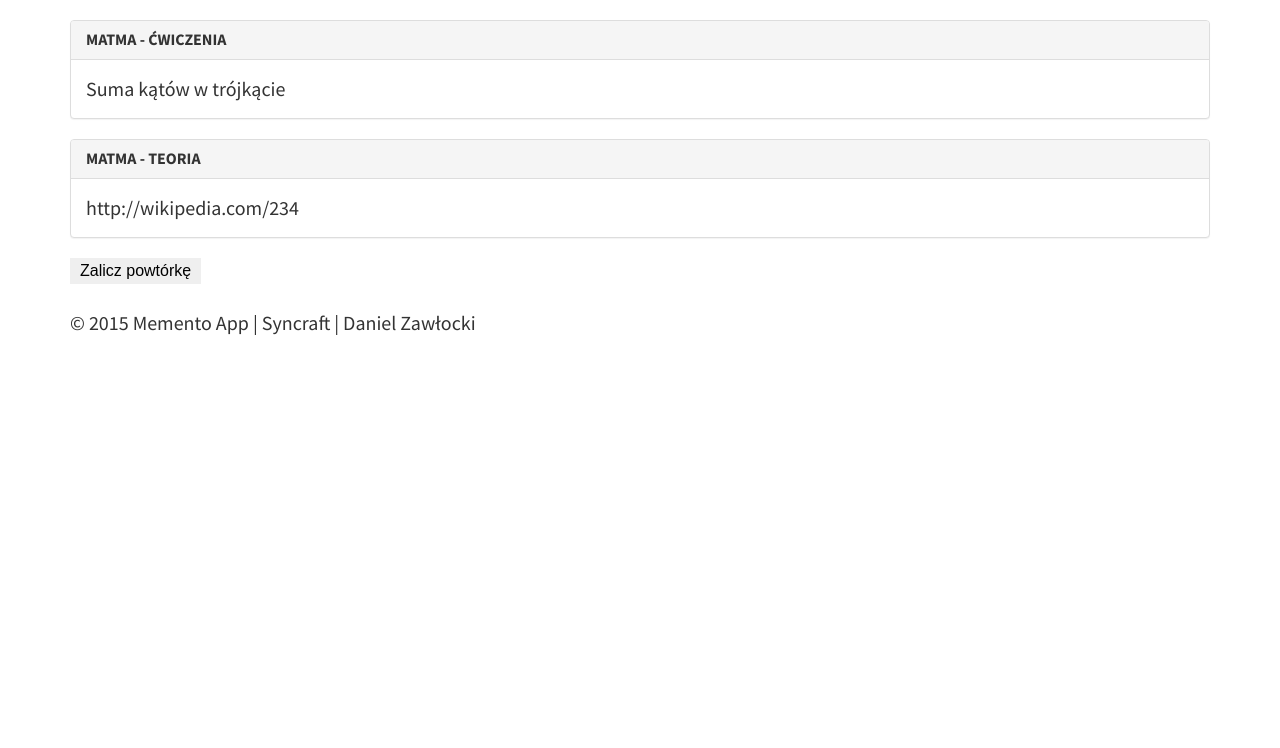
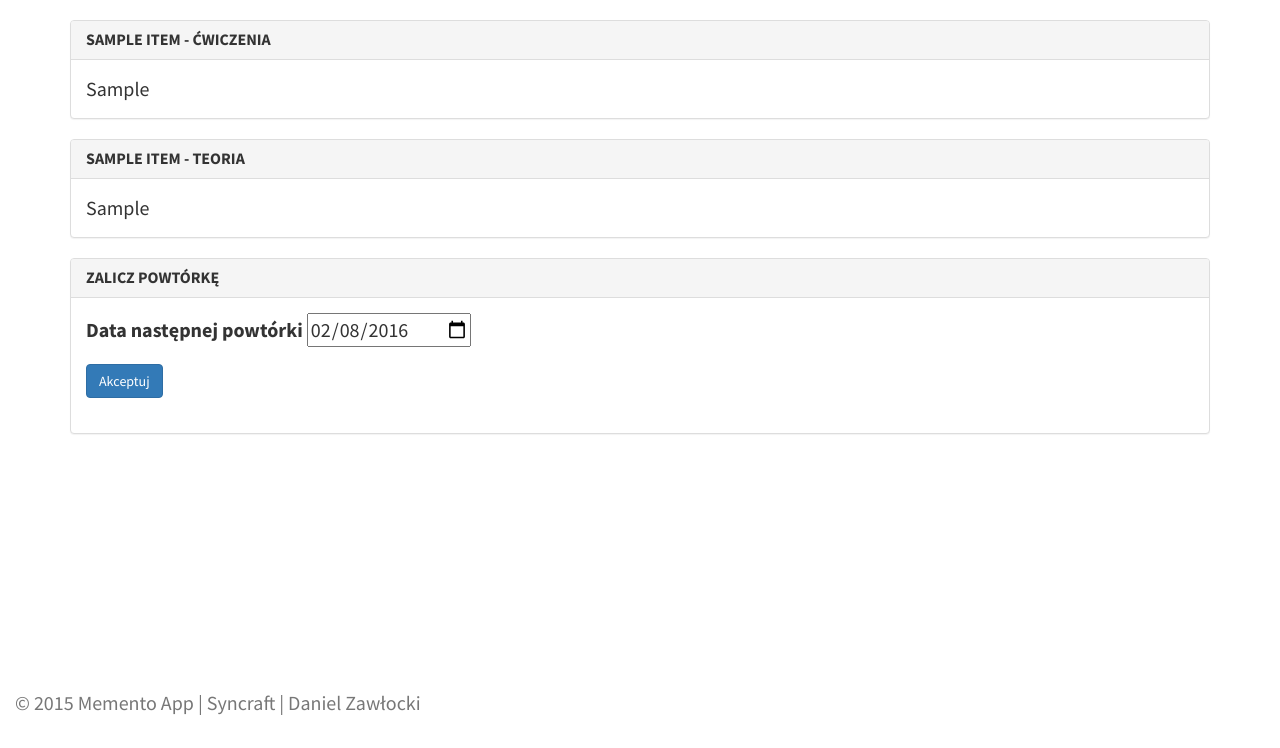
Before and after one commit to Himon-SYNCRAFT/memento, a Flask app: page /get/1 in a window 1280 px wide. Shown: the part 52-800 px from the top of the page. Run offline with Flask 2, Linux system fonts and the light colour scheme; tables that the repository leaves empty hold one stand-in row (values such as "Sample post"); some libraries are stand-ins or nearby versions.

Commit message:
Views modifiactions.
Change next_repetition_date type to db.Date.
Add functionality to update memento items.

```diff
--- a/memento/models.py
+++ b/memento/models.py
@@ -1,14 +1,15 @@
 from memento import db
-from datetime import datetime, timedelta
+from datetime import date, timedelta
 
 
 class MementoItem(db.Model):
+
     id = db.Column(db.Integer, primary_key=True)
     name = db.Column(db.String(256), nullable=False)
     exercise = db.Column(db.String(4096))
     theory = db.Column(db.String(4096))
     number_of_repetitions = db.Column(db.Integer, nullable=False)
-    next_repetition_date = db.Column(db.DateTime, nullable=False)
+    next_repetition_date = db.Column(db.Date, nullable=False)
 
     def __init__(self, name, exercise=None, theory=None):
         self.name = name
@@ -23,4 +24,4 @@ class MementoItem(db.Model):
         else:
             days = 2 ** (self.number_of_repetitions - 1)
 
-        self.next_repetition_date =  datetime.now() + timedelta(days=days)
+        self.next_repetition_date = date.today() + timedelta(days=days)
--- a/memento/static/css/style.css
+++ b/memento/static/css/style.css
@@ -4,7 +4,8 @@ body {
 }
 
 footer#footer-copy {
-    padding: 25px 0;
+    position: absolute;
+    bottom: 20px;
 }
 
 div.panel h3.panel-title {
--- a/memento/templates/get_memento.html
+++ b/memento/templates/get_memento.html
@@ -1,25 +1,41 @@
 {% extends "layout.html" %}
 
-{% block title %} Powtórka - {{name}}{% endblock %}
+{% block title %} Powtórka - {{item.name}}{% endblock %}
 
 {% block content %}
 <div class="panel panel-default">
     <div class="panel-heading">
-        <h3 class="panel-title">{{name}} - ćwiczenia</h3>
+        <h3 class="panel-title">{{item.name}} - ćwiczenia</h3>
     </div>
     <div class="panel-body">
-        {{exercise}}
+        {{item.exercise}}
     </div>
 </div>
 
 <div class="panel panel-default">
     <div class="panel-heading">
-        <h3 class="panel-title">{{name}} - teoria</h3>
+        <h3 class="panel-title">{{item.name}} - teoria</h3>
     </div>
     <div class="panel-body">
-        {{theory}}
+        {{item.theory}}
     </div>
 </div>
 
-<a class="likeabutton" href="">Zalicz powtórkę</a>
+<div class="panel panel-default">
+    <div class="panel-heading">
+        <h3 class="panel-title">Zalicz powtórkę</h3>
+    </div>
+    <div class="panel-body">
+        <form action="{{url_for('accept_memento', memento_id=item.id)}}" method="post">
+            <div class="form-group">
+                <label for="date">Data następnej powtórki</label>
+                <input id="date" name="date" type="date" value="{{item.next_repetition_date}}" placeholder="yyyy-mm-dd">
+            </div>
+            <button type="submit" class="btn btn-primary">Akceptuj</button>
+        </form>
+    </div>
+</div>
+
+
+
 {% endblock %}
--- a/memento/templates/layout.html
+++ b/memento/templates/layout.html
@@ -50,7 +50,7 @@
     </div>
     <footer id="footer-copy">
         <div class="container">
-            <p>&copy; 2015 Memento App | Syncraft | Daniel Zawłocki</p>
+            <p class="text-muted">&copy; 2015 Memento App | Syncraft | Daniel Zawłocki</p>
         </div>
     </footer>
 </body>
--- a/memento/templates/memento_list.html
+++ b/memento/templates/memento_list.html
@@ -8,6 +8,7 @@
         <tr>
             <th>#</th>
             <th>Nazwa</th>
+            <th>Data nastepnej powtórki</th>
             <th></th>
         </tr>
     </thead>
@@ -15,8 +16,9 @@
         {% for number, item in items %}
         <tr>
             <th scope="row">{{number}}</th>
-            <td>{{ item }}</td>
-            <td><a href="">Przejdź do powtórki</a></td>
+            <td>{{ item.name }}</td>
+            <td>{{ item.next_repetition_date }}</td>
+            <td><a href="{{url_for('get_memento', memento_id=item.id)}}">Przejdź do powtórki</a></td>
         </tr>
         {% endfor %}
     </tbody>
--- a/memento/views.py
+++ b/memento/views.py
@@ -1,12 +1,18 @@
 from memento import app, db
 from flask import render_template, request
-from datetime import datetime
+from datetime import date
 from memento.models import MementoItem
 
 
-@app.route('/get')
+@app.route('/list')
 @app.route('/')
 def get_memento_list():
+    items = MementoItem.query.filter(MementoItem.next_repetition_date <= date.today())
+    return render_template('memento_list.html', items=enumerate(items, start=1))
+
+
+@app.route('/list/<int:year>/<int:month>/<int:day>')
+def get_memento_list_by_date(year, month=None, day=None):
     items = ['matma', 'programowanie']
     return render_template('memento_list.html', items=enumerate(items, start=1))
 
@@ -17,7 +23,9 @@ def new_memento():
         name = request.form['name']
         exercise = request.form['exercise']
         theory = request.form['theory']
+
         item = MementoItem(name=name, theory=theory, exercise=exercise)
+
         db.session.add(item)
         db.session.commit()
 
@@ -26,16 +34,29 @@ def new_memento():
 
 @app.route('/get/<int:memento_id>')
 def get_memento(memento_id):
-    name = "matma"
-    exercise = "Suma kątów w trójkącie"
-    theory = "http://wikipedia.com/234"
+    item = MementoItem.query.get_or_404(memento_id)
+    item.generate_next_repetition_date()
 
     return render_template(
         'get_memento.html',
-        name=name,
-        exercise=exercise,
-        theory=theory
+        item=item
     )
+
+@app.route('/update/<int:memento_id>', methods=['POST'])
+def accept_memento(memento_id):
+    if request.method == 'POST':
+        item = MementoItem.query.get_or_404(memento_id)
+        item.number_of_repetitions += 1
+        item.next_repetition_date = request.form['date']
+
+        db.session.add(item)
+        db.session.commit()
+
+    return render_template(
+        'update_memento.html',
+        item=item
+    )
+
 
 @app.route('/test')
 def test():
```
Also changed, not shown: memento/templates/update_memento.html (added, +20 -0 lines).
